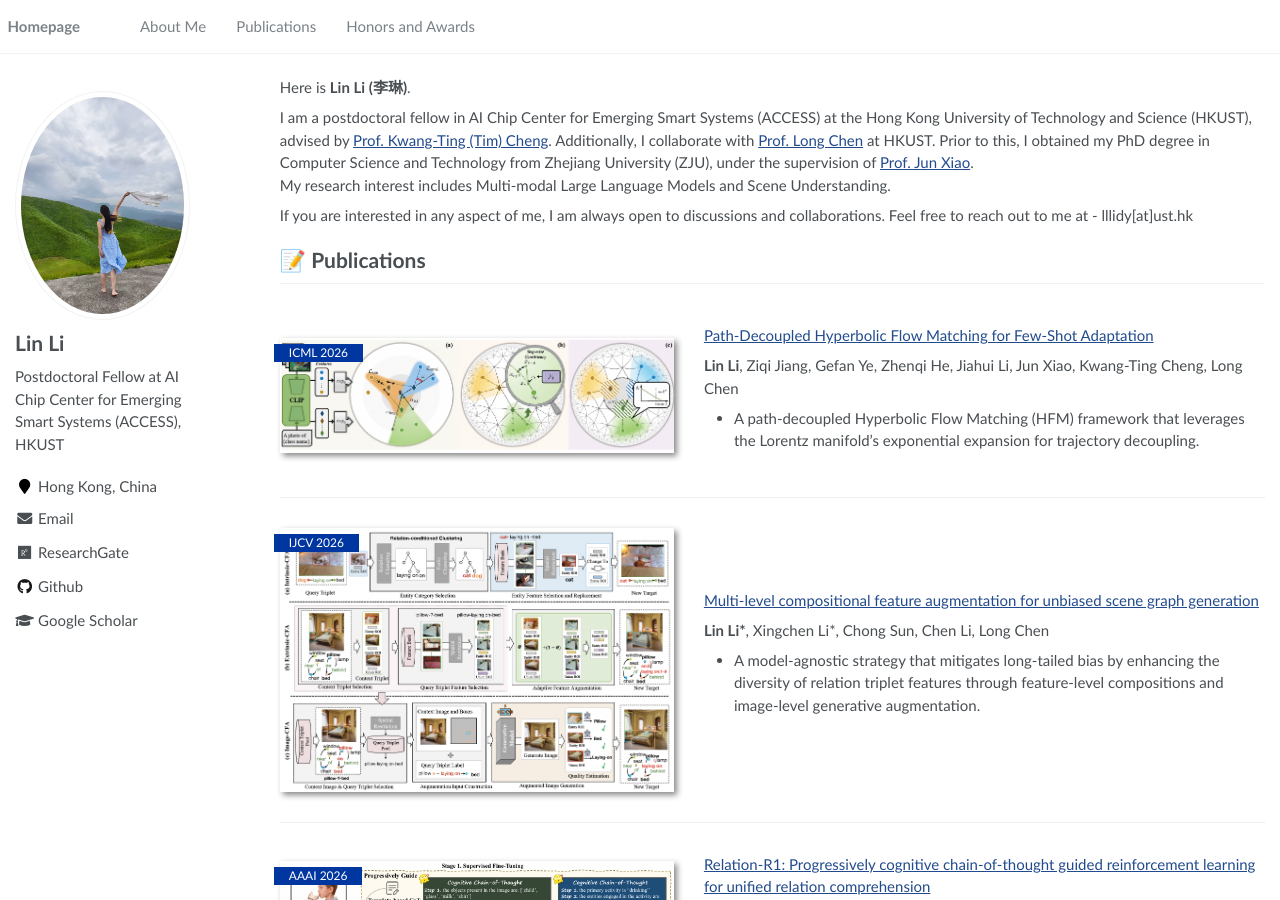
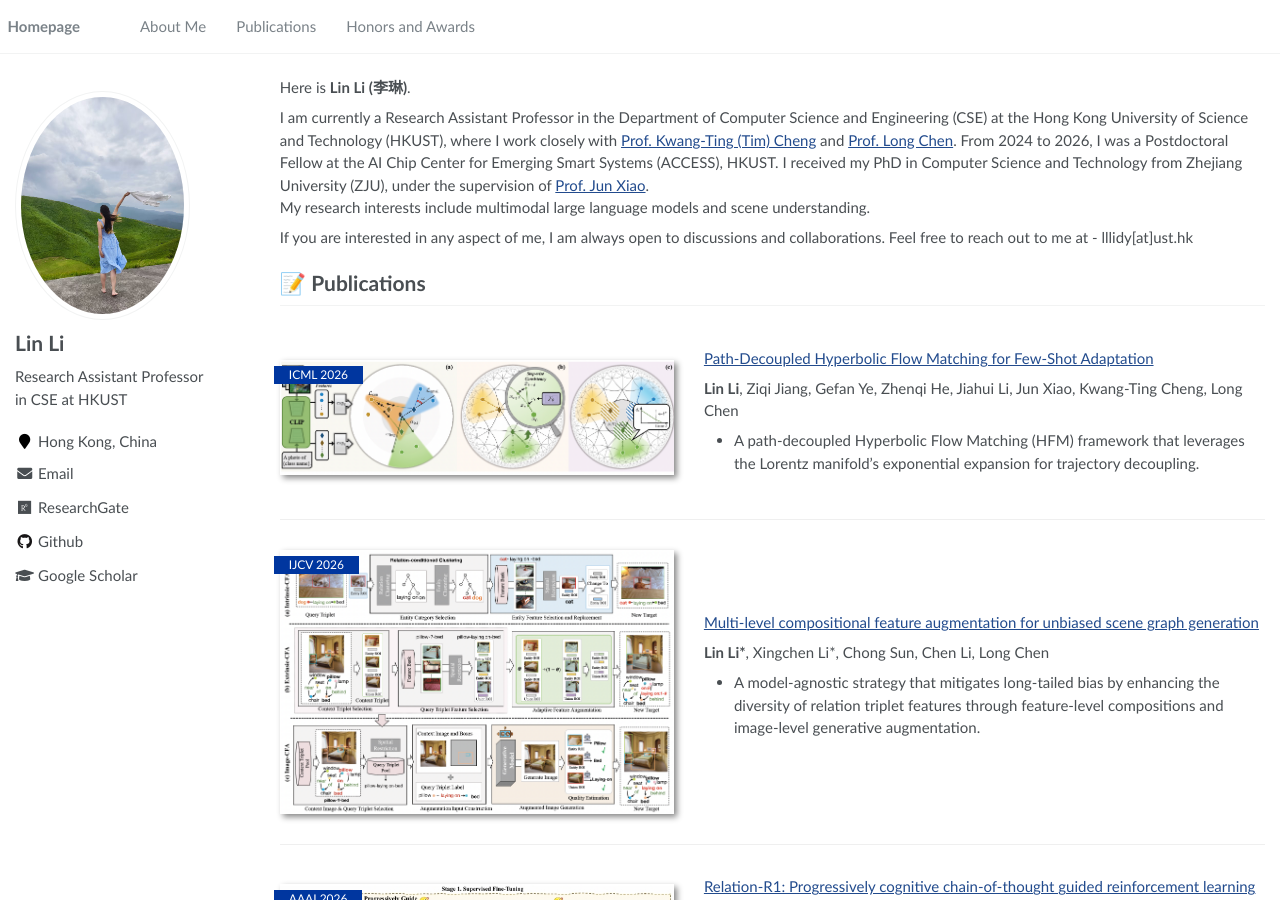
Before and after one commit to muktilin/muktilin.github.io, a Jekyll site: the page built from _pages/about.md, in a window 1280 px wide and 900 px high. Built offline with Jekyll 4.4.1, drawn with Linux system fonts in a browser that asks for light colours; a script that is not in the unit is left out; some of the changed text lies outside the part shown.

Commit message:
Update academic bio and publications

```diff
--- a/_config.yml
+++ b/_config.yml
@@ -23,7 +23,7 @@ baidu_site_verification  :  # get baidu_site_verification from https://ziyuan.ba
 author:
   name             : "Lin Li"
   avatar           : "images/photo.png"
-  bio              : "Postdoctoral Fellow at AI Chip Center for Emerging Smart Systems (ACCESS), HKUST"
+  bio              : "Research Assistant Professor in CSE at HKUST"
   location         : "Hong Kong, China"
   employer         :
   pubmed           :
--- a/_pages/about.md
+++ b/_pages/about.md
@@ -19,8 +19,8 @@ redirect_from:
 
 Here is **Lin Li (李琳)**.<br>
 
-I am a postdoctoral fellow in AI Chip Center for Emerging Smart Systems (ACCESS) at the Hong Kong University of Technology and Science (HKUST), advised by [Prof. Kwang-Ting (Tim) Cheng](https://scholar.google.com/citations?user=-SgpaF8AAAAJ&hl=en&oi=ao). Additionally, I collaborate with [Prof. Long Chen](https://zjuchenlong.github.io) at HKUST. Prior to this, I obtained my PhD degree in Computer Science and Technology from Zhejiang University (ZJU), under the supervision of [Prof. Jun Xiao](https://person.zju.edu.cn/junx).<br>
-My research interest includes Multi-modal Large Language Models and Scene Understanding.
+I am currently a Research Assistant Professor in the Department of Computer Science and Engineering (CSE) at the Hong Kong University of Science and Technology (HKUST), where I work closely with [Prof. Kwang-Ting (Tim) Cheng](https://scholar.google.com/citations?user=-SgpaF8AAAAJ&hl=en&oi=ao) and [Prof. Long Chen](https://zjuchenlong.github.io). From 2024 to 2026, I was a Postdoctoral Fellow at the AI Chip Center for Emerging Smart Systems (ACCESS), HKUST. I received my PhD in Computer Science and Technology from Zhejiang University (ZJU), under the supervision of [Prof. Jun Xiao](https://person.zju.edu.cn/junx).<br>
+My research interests include multimodal large language models and scene understanding.
 
 If you are interested in any aspect of me, I am always open to discussions and collaborations. Feel free to reach out to me at - lllidy[at]ust.hk
 
@@ -135,6 +135,8 @@ If you are interested in any aspect of me, I am always open to discussions and c
 
 (†: Corresponding author, *: Equal contribution, ♢: Student first author)
 
+- `NeurIPS 2026` [Direct Product Flow Matching: Decoupling Radial and Angular Dynamics for Few-Shot Adaptation.](https://scholar.google.com/citations?view_op=view_citation&hl=en&user=4-z7znIAAAAJ&sortby=pubdate&citation_for_view=4-z7znIAAAAJ:isC4tDSrTZIC) Hongxu Chen, Yanghao Wang, Bowei Zhu, Hongxiang Li, Zhen Wang, Ziqi Jiang, **Lin Li**, Rui Liu, Long Chen
+
 - `CVPR 2026` [FlowComposer: Composable Flows for Compositional Zero-Shot Learning.](https://arxiv.org/abs/2603.16641) Zhenqi He, **Lin Li**, Long Chen
 
 - `CVPR 2026` [PV-Ground: Text-Guided Point-Voxel Interaction for 3D Visual Grounding.]() Junpeng Shang, Feifei Shao, Jun Xiao, **Lin Li**, Hongwei Wang, Dongfang Ma
```
